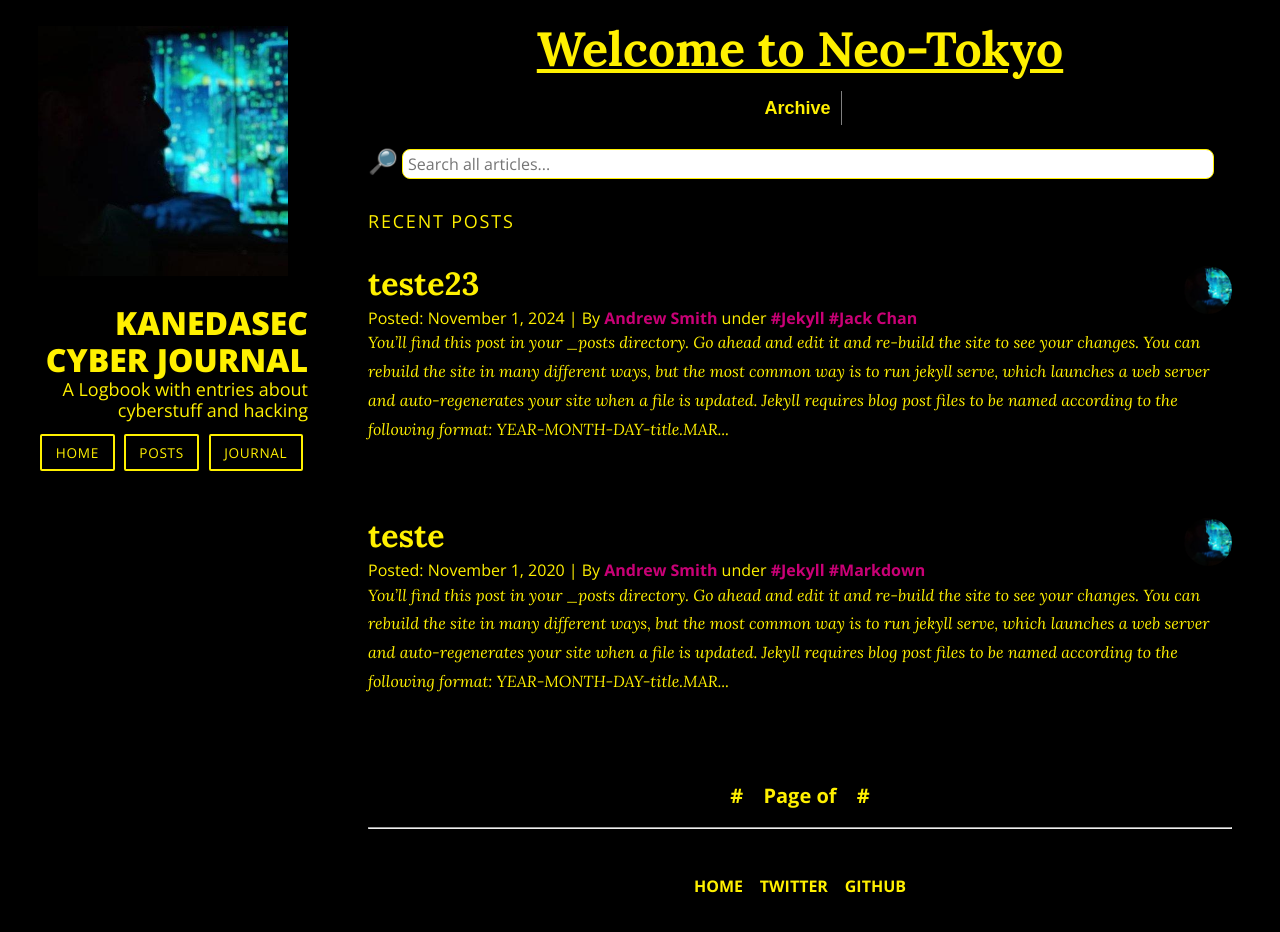
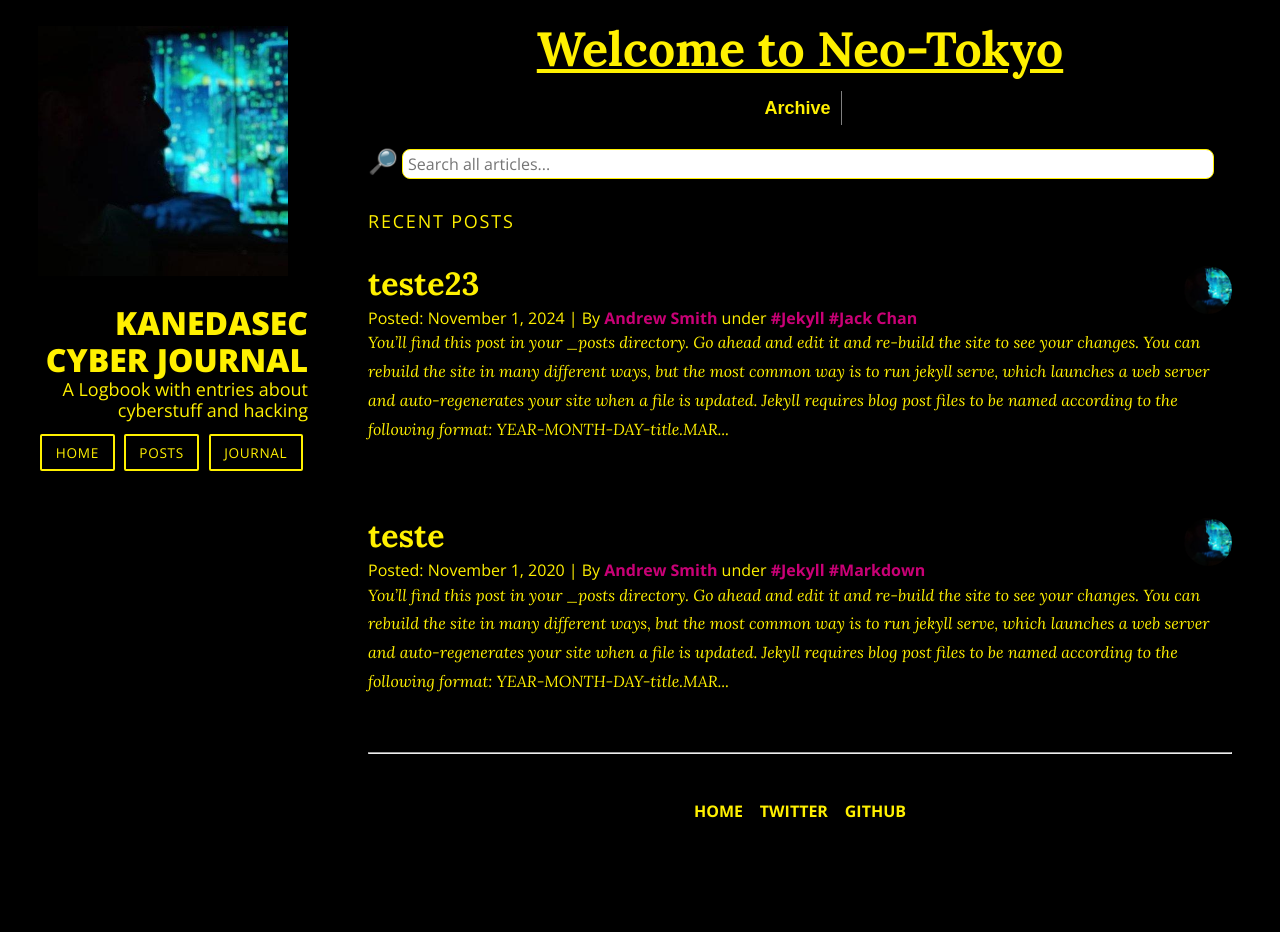
Before and after one commit to kanedasec/kanedasec.github.io, a Jekyll site: the page built from _pages/posts.md, in a window 1280 px wide and 937 px high. Shown: the top 932 px of the window. Built offline with Jekyll 4.4.1, drawn with Linux system fonts in a browser that asks for light colours; nearby versions of some CDN libraries.

Commit message:
Update posts.html

```diff
--- a/_layouts/posts.html
+++ b/_layouts/posts.html
@@ -48,41 +48,4 @@ layout: default
         {%- endfor -%}
     </div>
 
-
-    <br/>
-
-    {% if site.paginate %}
-        <div class="pure-menu pure-menu-horizontal paginate">
-            <ul>
-
-                {%- if paginator.previous_page %}
-                    <li class="pure-menu-item">
-                        <a href="{{ paginator.previous_page_path | relative_url }}">
-                            🡐
-                                                                        Previous</a>
-                    </li>
-                {%- else %}
-                    <li class="pure-menu-item">#</li>
-                {%- endif %}
-
-                <li class="pure-menu-item" id="current-page">
-                    Page
-                    {{ paginator.page }}
-                    of
-                    {{ paginator.total_pages }}
-                </li>
-
-                {%- if paginator.next_page %}
-                    <li class="pure-menu-item">
-                        <a href="{{ paginator.next_page_path | relative_url }}" class="next-page">Next
-                                                                        🡒
-                        </a>
-                    </li>
-                {%- else %}
-                    <li class="pure-menu-item">#</li>
-                {%- endif %}
-
-            </ul>
-        </div>
-    {%- endif %}
 {%- endif -%}
```
